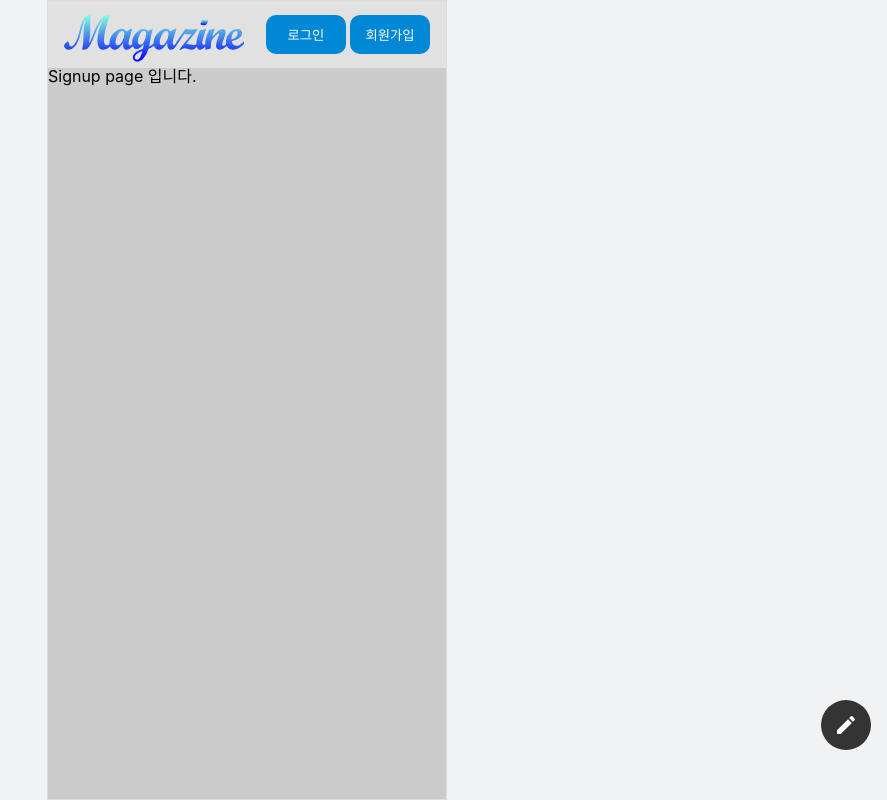
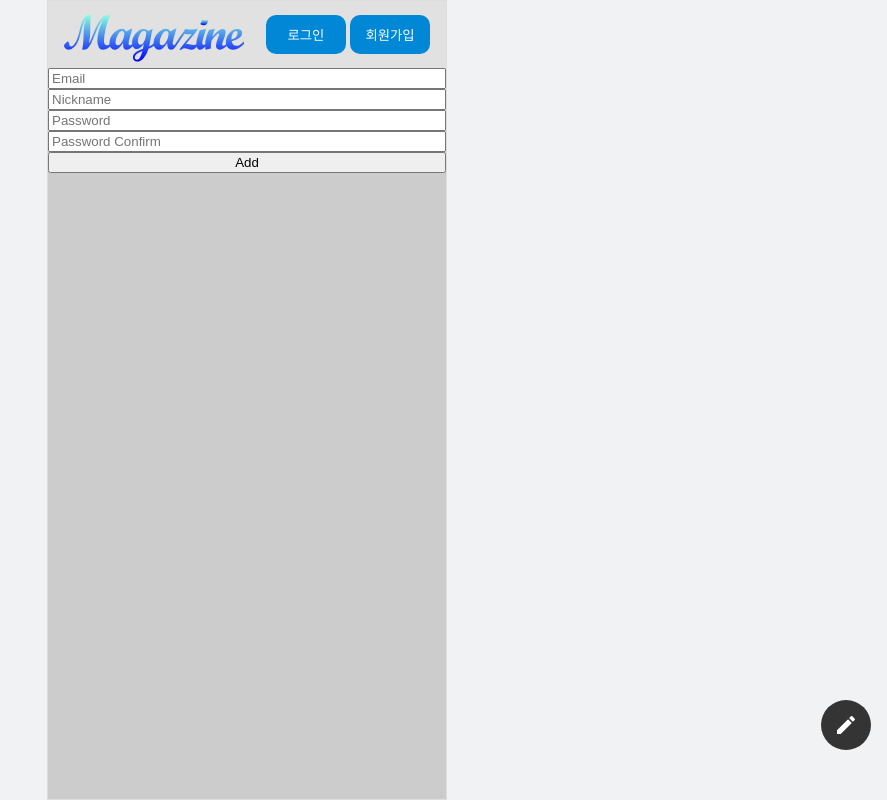
Before and after one commit to JuhwanLeeKR/assignment-react-magazine, a React (Vite) app in the folder magazine/: page /signup in a window 1280 px wide. Shown: the whole page, without its empty margins (393-1280 px from the left). Built offline with nearby package versions, Linux system fonts and the light colour scheme.

Commit message:
Add function: signup page, use react hook form

```diff
--- a/magazine/package.json
+++ b/magazine/package.json
@@ -17,6 +17,7 @@
     "react": "^18.0.0",
     "react-cookie": "^4.1.1",
     "react-dom": "^18.0.0",
+    "react-hook-form": "^7.30.0",
     "react-redux": "^8.0.0",
     "react-router-dom": "^6.3.0",
     "styled-components": "^5.3.5",
--- a/magazine/src/pages/Signup.jsx
+++ b/magazine/src/pages/Signup.jsx
@@ -1,7 +1,92 @@
+import { useForm } from 'react-hook-form';
+
 const Signup = () => {
+  const {
+    register,
+    handleSubmit,
+    watch,
+    formState: { errors },
+    setError,
+  } = useForm();
+
+  const onSubmit = (data) => console.log(data);
+  //console.log(formState.errors);
+
+  // 유효성 검사 함수
+  const onValid = (data) => {
+    if (data.password !== data.passwordConfirm) {
+      setError(
+        'passwordConfirm',
+        { message: '비밀번호와 비밀번호 확인이 일치하지 않습니다.' },
+        { shouldFocus: true }
+      );
+    } else if (data.password.includes(data.nickname)) {
+      setError(
+        'password',
+        { message: '비밀번호에 닉네임이 포함되어 있습니다.' },
+        { shouldFocus: true }
+      );
+    }
+    console.log(data);
+  };
   return (
     <>
-      <div>Signup page 입니다.</div>
+      <form
+        style={{ display: 'flex', flexDirection: 'column' }}
+        onSubmit={handleSubmit(onValid)}
+      >
+        {/* register your input into the hook by invoking the "register" function */}
+        <input
+          {...register('email', {
+            required: '이메일을 입력해주세요.',
+            pattern: {
+              value:
+                /^[0-9a-zA-Z]([-_.0-9a-zA-Z])*@[0-9a-zA-Z]([-_.0-9a-zA-z])*.([a-zA-Z])*/,
+              message: '올바른 형식의 이메일을 입력해주세요.',
+            },
+          })}
+          placeholder='Email'
+        />
+        <span>{errors?.email?.message}</span>
+        <input
+          {...register('nickname', {
+            required: '닉네임을 입력해주세요.',
+            minLength: {
+              value: 3,
+              message: '닉네임은 3자 이상이어야 합니다.',
+            },
+          })}
+          placeholder='Nickname'
+        />
+        <span>{errors?.nickname?.message}</span>
+        <input
+          {...register('password', {
+            required: '비밀번호를 입력해주세요.',
+            minLength: {
+              value: 4,
+              message: '비밀번호는 4자 이상이어야 합니다.',
+            },
+          })}
+          placeholder='Password'
+        />
+        <span>{errors?.password?.message}</span>
+        <input
+          {...register('passwordConfirm', {
+            required: '비밀번호를 다시 한번 입력해주세요.',
+            minLength: {
+              value: 4,
+              message: '비밀번호는 4자 이상이어야 합니다.',
+            },
+          })}
+          placeholder='Password Confirm'
+        />
+        <span>{errors?.passwordConfirm?.message}</span>
+
+        {/* {errors.exampleRequired && <span>This field is required</span>} */}
+
+        {/* <input type='submit' /> */}
+        <button>Add</button>
+      </form>
     </>
   );
 };
```
Also changed, not shown: 1 other file (tests, documents, lock files or other folders).
